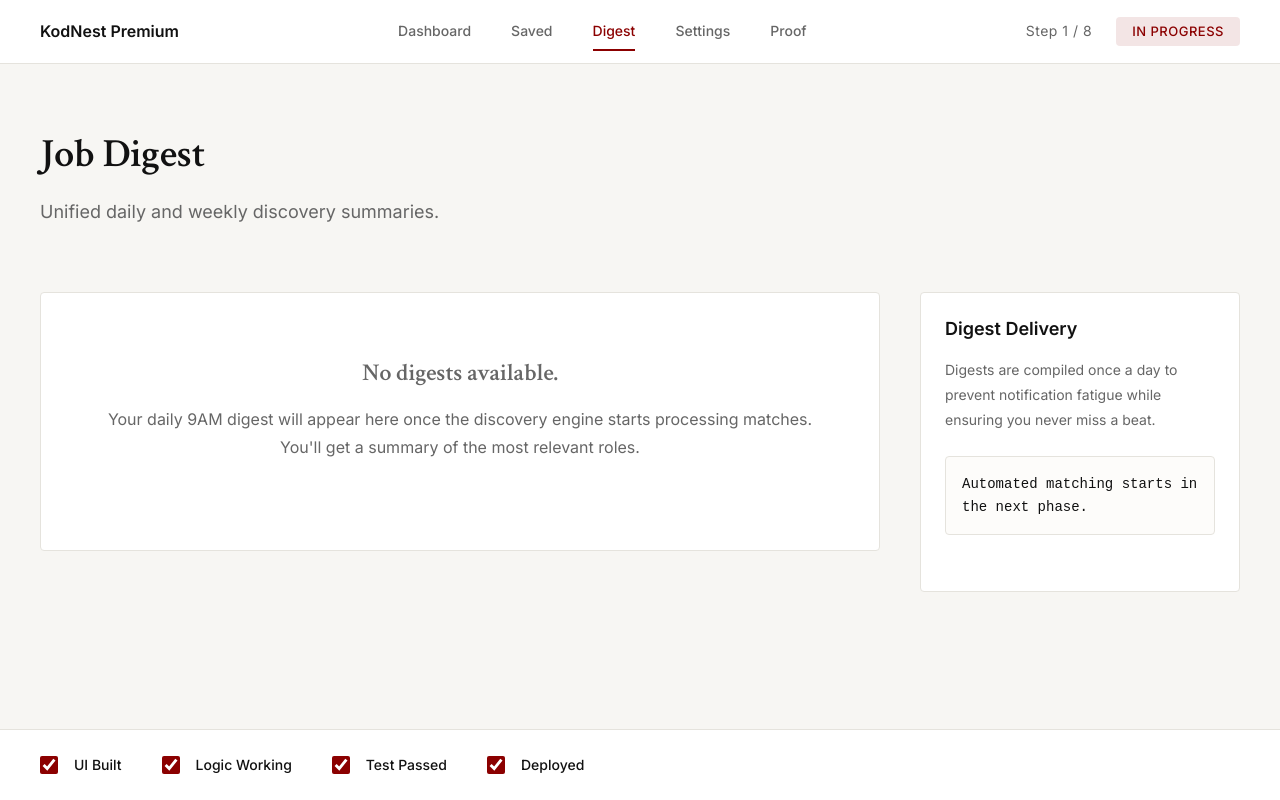
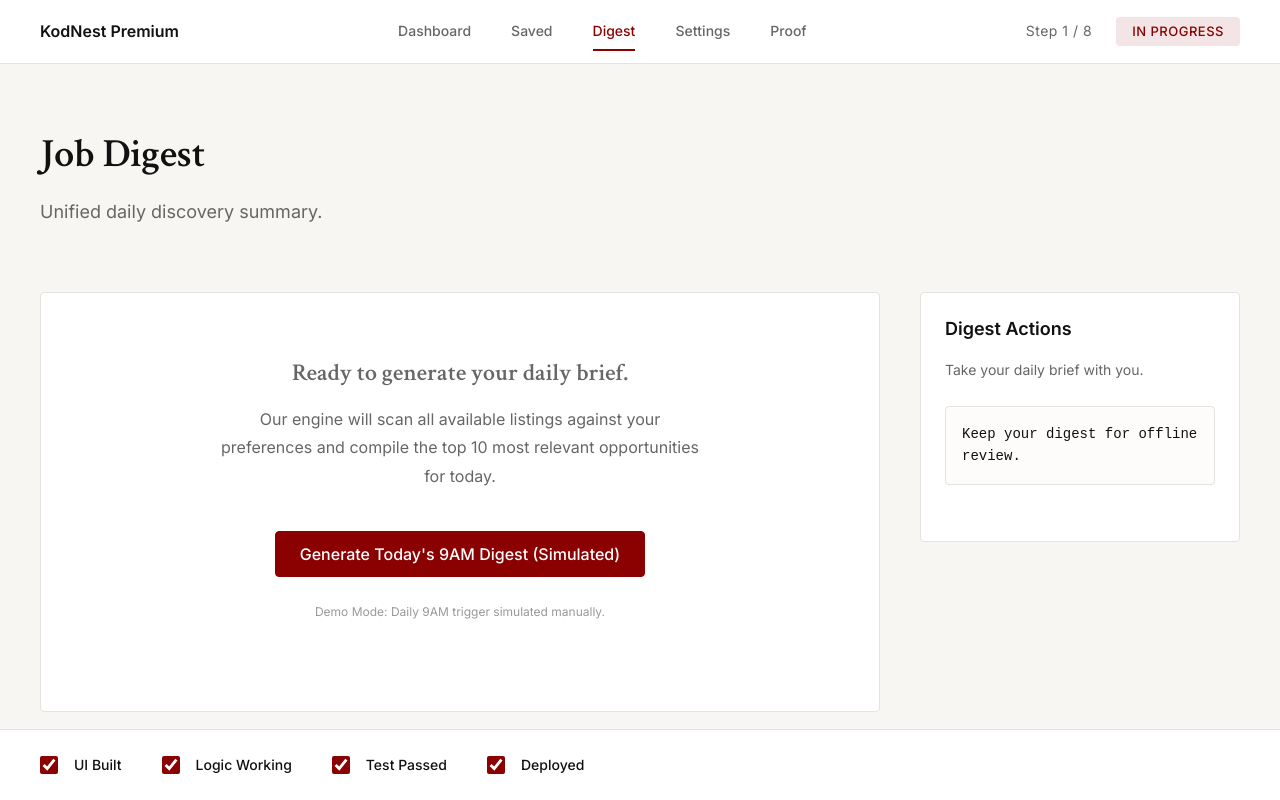
Before and after one commit to mittal-1234/app1s, a Next.js app: page /digest in a window 1280 px wide. Built offline with nearby package versions, Linux system fonts and the light colour scheme.

Commit message:
Implement Phase 6 Daily Digest Engine

```diff
--- a/app/digest/page.tsx
+++ b/app/digest/page.tsx
@@ -1,32 +1,191 @@
 'use client';
 
+import { useState, useEffect } from 'react';
 import ContextHeader from '../components/ContextHeader';
 import SecondaryPanel from '../components/SecondaryPanel';
+import { jobs, Job } from '../lib/data';
+import { calculateMatchScore, UserPreferences } from '../lib/matchEngine';
+
+interface DigestJob extends Job {
+    matchScore: number;
+}
 
 export default function Digest() {
+    const [digest, setDigest] = useState<DigestJob[]>([]);
+    const [isGenerated, setIsGenerated] = useState(false);
+    const [loading, setLoading] = useState(false);
+    const [dateKey, setDateKey] = useState('');
+
+    useEffect(() => {
+        const today = new Date().toISOString().split('T')[0];
+        setDateKey(today);
+        const savedDigest = localStorage.getItem(`jobTrackerDigest_${today}`);
+
+        if (savedDigest) {
+            try {
+                setDigest(JSON.parse(savedDigest));
+                setIsGenerated(true);
+            } catch (e) {
+                console.error('Failed to parse digest', e);
+            }
+        }
+    }, []);
+
+    const generateDigest = () => {
+        setLoading(true);
+        // Simulate processing delay
+        setTimeout(() => {
+            const savedPrefs = localStorage.getItem('jobTrackerPreferences');
+            if (!savedPrefs) {
+                alert('Please set your preferences in Settings first.');
+                setLoading(false);
+                return;
+            }
+
+            try {
+                const prefs: UserPreferences = JSON.parse(savedPrefs);
+                const scoredJobs = jobs.map(job => ({
+                    ...job,
+                    matchScore: calculateMatchScore(job, prefs)
+                }));
+
+                // Sort by Match Score (desc) -> Recency (asc)
+                scoredJobs.sort((a, b) => b.matchScore - a.matchScore || a.postedDaysAgo - b.postedDaysAgo);
+
+                const top10 = scoredJobs.slice(0, 10);
+                setDigest(top10);
+                setIsGenerated(true);
+                localStorage.setItem(`jobTrackerDigest_${dateKey}`, JSON.stringify(top10));
+            } catch (e) {
+                console.error('Error generating digest', e);
+            } finally {
+                setLoading(false);
+            }
+        }, 800);
+    };
+
+    const handleCopy = () => {
+        const text = digest.map(job =>
+            `[${job.matchScore}%] ${job.title} at ${job.company}\nLocation: ${job.location} (${job.mode})\nApply: ${job.applyUrl}\n`
+        ).join('\n---\n\n');
+
+        const header = `Top 10 Jobs For You — ${dateKey}\n\n`;
+        navigator.clipboard.writeText(header + text);
+        alert('Digest copied to clipboard!');
+    };
+
+    const handleEmail = () => {
+        const subject = encodeURIComponent(`My 9AM Job Digest - ${dateKey}`);
+        const bodyText = digest.map(job =>
+            `[${job.matchScore}% Match] ${job.title} at ${job.company}%0D%0ALocation: ${job.location} (${job.mode})%0D%0AApply: ${job.applyUrl}%0D%0A`
+        ).join('%0D%0A---%0D%0A%0D%0A');
+
+        const header = `Top 10 Jobs For You — ${dateKey}%0D%0A%0D%0A`;
+        window.location.href = `mailto:?subject=${subject}&body=${header}${bodyText}`;
+    };
+
     return (
         <div className="main-content">
             <ContextHeader
                 title="Job Digest"
-                subtitle="Unified daily and weekly discovery summaries."
+                subtitle="Unified daily discovery summary."
             />
 
             <div className="workspace-container">
                 <div className="primary-workspace">
-                    <div className="empty-state card card-lg">
-                        <h3>No digests available.</h3>
-                        <p className="text-muted">
-                            Your daily 9AM digest will appear here once the discovery engine starts processing
-                            matches. You'll get a summary of the most relevant roles.
-                        </p>
-                    </div>
+                    {!isGenerated ? (
+                        <div className="empty-state card card-lg" style={{ textAlign: 'center', padding: 'var(--space-5)' }}>
+                            <h3>Ready to generate your daily brief.</h3>
+                            <p className="text-muted" style={{ maxWidth: '480px', margin: '0 auto var(--space-4)' }}>
+                                Our engine will scan all available listings against your preferences and compile the top 10 most relevant opportunities for today.
+                            </p>
+                            <button
+                                className="btn btn-primary"
+                                onClick={generateDigest}
+                                disabled={loading}
+                                style={{ padding: '12px 24px', fontSize: '16px' }}
+                            >
+                                {loading ? 'Analyzing 60+ Roles...' : "Generate Today's 9AM Digest (Simulated)"}
+                            </button>
+                            <p style={{ fontSize: '12px', color: '#999', marginTop: 'var(--space-3)' }}>
+                                Demo Mode: Daily 9AM trigger simulated manually.
+                            </p>
+                        </div>
+                    ) : (
+                        <div className="card" style={{ padding: '0', overflow: 'hidden', border: '1px solid #e5e5e5' }}>
+                            <div style={{ padding: 'var(--space-4)', borderBottom: '1px solid #f0f0f0', backgroundColor: '#fafafa' }}>
+                                <div style={{ display: 'flex', justifyContent: 'space-between', alignItems: 'center', marginBottom: 'var(--space-1)' }}>
+                                    <h2 style={{ margin: 0, fontSize: '20px', fontFamily: 'var(--font-serif)' }}>Top 10 Jobs For You</h2>
+                                    <span className="badge badge-shipped">{dateKey}</span>
+                                </div>
+                                <p className="text-muted" style={{ margin: 0, fontSize: '14px' }}>9AM Daily Digest</p>
+                            </div>
+
+                            <div style={{ backgroundColor: 'white' }}>
+                                {digest.length > 0 ? (
+                                    digest.map((job, index) => (
+                                        <div key={job.id} style={{
+                                            padding: 'var(--space-3) var(--space-4)',
+                                            borderBottom: index < digest.length - 1 ? '1px solid #f5f5f5' : 'none',
+                                            display: 'flex',
+                                            justifyContent: 'space-between',
+                                            alignItems: 'center'
+                                        }}>
+                                            <div>
+                                                <div style={{ display: 'flex', alignItems: 'center', gap: 'var(--space-2)' }}>
+                                                    <h4 style={{ margin: 0, fontSize: '16px' }}>{job.title}</h4>
+                                                    <span className="badge" style={{
+                                                        backgroundColor: job.matchScore >= 80 ? '#2D5016' : '#92400E',
+                                                        color: 'white',
+                                                        fontSize: '11px',
+                                                        padding: '2px 6px'
+                                                    }}>{job.matchScore}%</span>
+                                                </div>
+                                                <p style={{ margin: '4px 0 0', fontSize: '13px', color: '#555' }}>
+                                                    {job.company} • {job.location} • {job.experience}
+                                                </p>
+                                            </div>
+                                            <a
+                                                href={job.applyUrl}
+                                                target="_blank"
+                                                rel="noreferrer"
+                                                className="btn btn-secondary"
+                                                style={{ fontSize: '12px', padding: '6px 12px' }}
+                                            >
+                                                Apply
+                                            </a>
+                                        </div>
+                                    ))
+                                ) : (
+                                    <div style={{ padding: 'var(--space-5)', textAlign: 'center' }}>
+                                        <p>No matching roles found today. Try adjusting your settings.</p>
+                                    </div>
+                                )}
+                            </div>
+
+                            <div style={{ padding: 'var(--space-3) var(--space-4)', backgroundColor: '#fafafa', borderTop: '1px solid #f0f0f0', textAlign: 'center' }}>
+                                <p style={{ fontSize: '12px', color: '#888', margin: 0 }}>This digest was generated based on your preferences.</p>
+                            </div>
+                        </div>
+                    )}
                 </div>
 
                 <SecondaryPanel
-                    title="Digest Delivery"
-                    description="Digests are compiled once a day to prevent notification fatigue while ensuring you never miss a beat."
-                    prompt="Automated matching starts in the next phase."
-                />
+                    title="Digest Actions"
+                    description="Take your daily brief with you."
+                    prompt="Keep your digest for offline review."
+                >
+                    {isGenerated && (
+                        <div style={{ display: 'flex', flexDirection: 'column', gap: 'var(--space-2)', marginTop: 'var(--space-3)' }}>
+                            <button onClick={handleCopy} className="btn btn-secondary" style={{ width: '100%' }}>
+                                Copy to Clipboard
+                            </button>
+                            <button onClick={handleEmail} className="btn btn-secondary" style={{ width: '100%' }}>
+                                Create Email Draft
+                            </button>
+                        </div>
+                    )}
+                </SecondaryPanel>
             </div>
         </div>
     );
```
